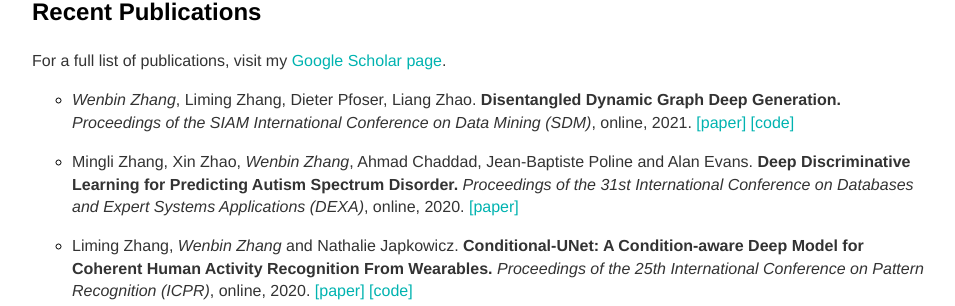
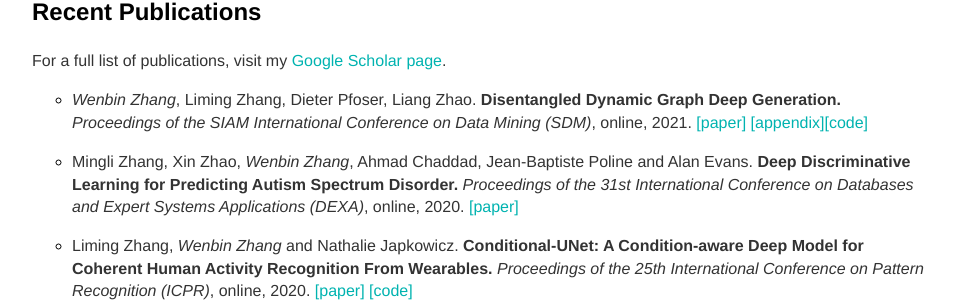
Before and after one commit to vanbanTruong/vanbanTruong.github.io, a Jekyll site: the page built from research.md, in a window 1280 px wide. Shown: the part 162-468 px from the top of the page, without its empty margins (160-1115 px from the left). Built offline with Jekyll 4.4.1, drawn with Linux system fonts in a browser that asks for light colours.

Commit message:
Update research.md

```diff
--- a/research.md
+++ b/research.md
@@ -13,7 +13,7 @@ For a full list of publications, visit my [Google Scholar page](https://scholar.
 
 <!--* *Wenbin Zhang* and Albert Bifet. **FEAT: A Fairness-enhancing and Concept-adapting Decision Tree Classifier.** *Proceedings of the 23rd International Conference on Discovery Science (DS)*, online, 2020. [[paper]](/assets/DS20.pdf)-->
 
-* *Wenbin Zhang*, Liming Zhang, Dieter Pfoser, Liang Zhao. **Disentangled Dynamic Graph Deep Generation.** *Proceedings of the SIAM International Conference on Data Mining (SDM)*, online, 2021. [[paper]](/assets/SDM21.pdf) [[code]](https://github.com/vanbanTruong/D2G2)
+* *Wenbin Zhang*, Liming Zhang, Dieter Pfoser, Liang Zhao. **Disentangled Dynamic Graph Deep Generation.** *Proceedings of the SIAM International Conference on Data Mining (SDM)*, online, 2021. [[paper]](/assets/SDM21.pdf) [[appendix]](https://github.com/vanbanTruong/SDM21_appendix)[[code]](https://github.com/vanbanTruong/D2G2)
 
 * Mingli Zhang, Xin Zhao, *Wenbin Zhang*, Ahmad Chaddad, Jean-Baptiste Poline and Alan Evans. **Deep Discriminative Learning for Predicting Autism Spectrum Disorder.** *Proceedings of the 31st International Conference on Databases and Expert Systems Applications (DEXA)*, online, 2020. [[paper]](/assets/DEXA20.pdf)
 
```
